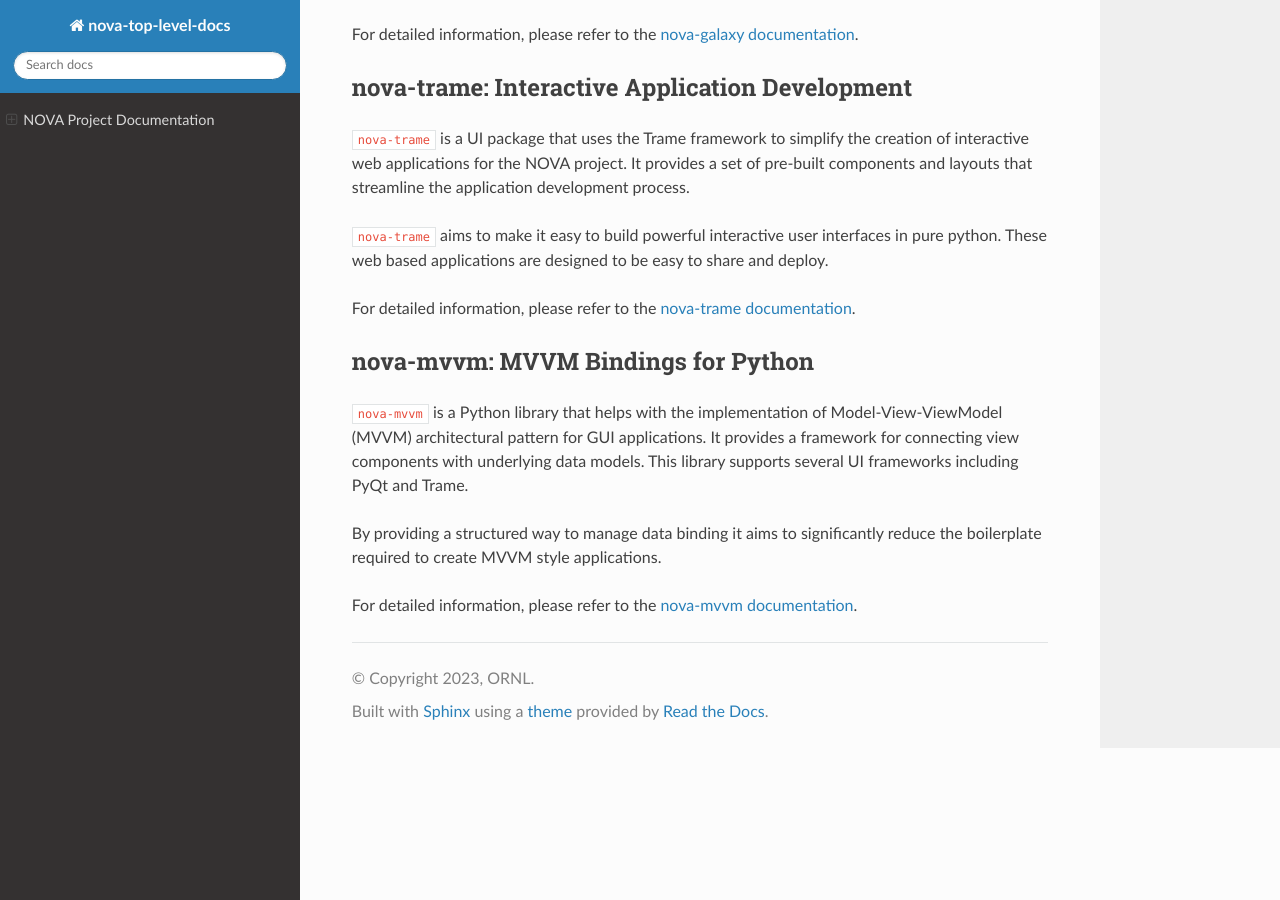
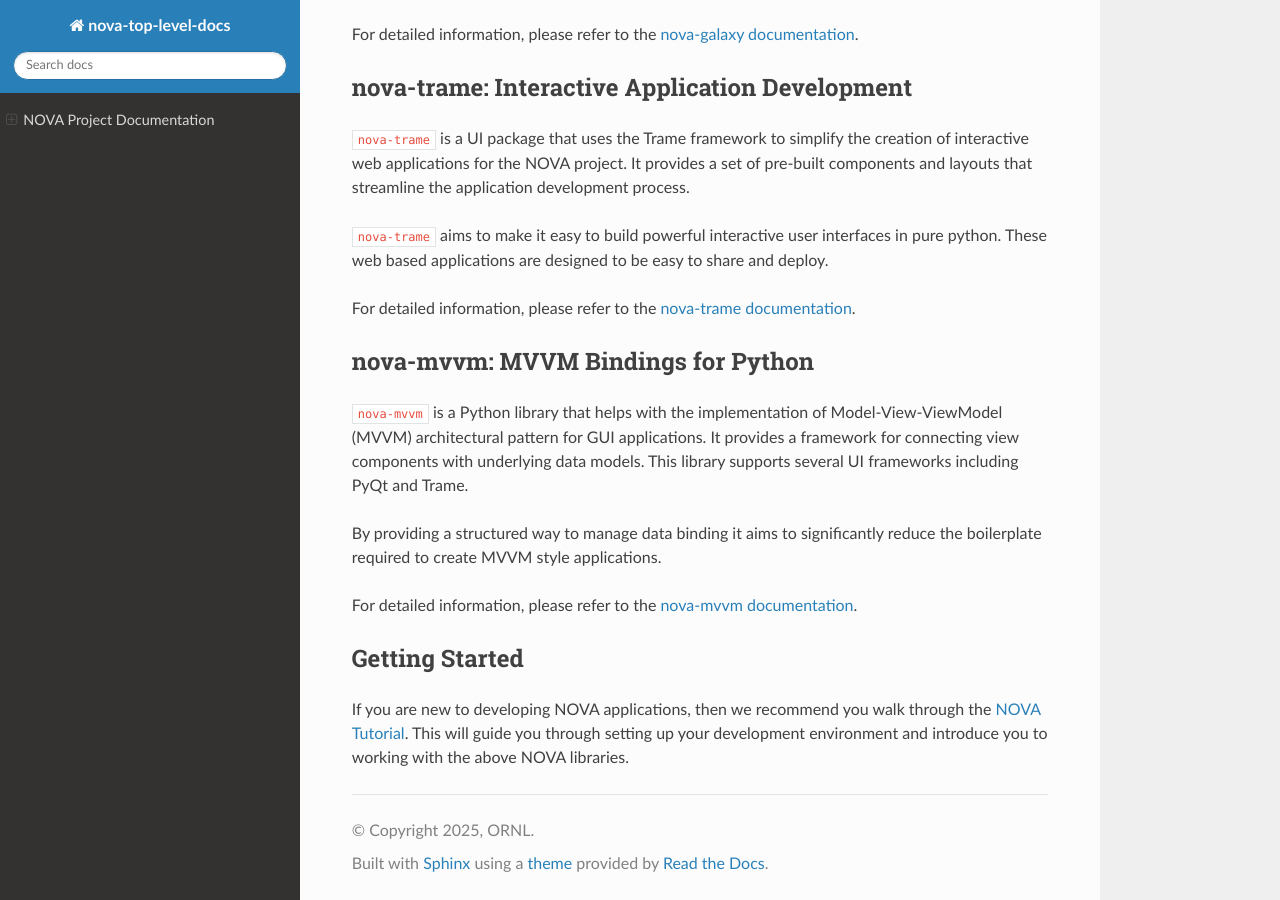
Before and after one commit to nova-model/nova-docs, a Sphinx documentation site: the page built from docs/index.rst, in a window 1280 px wide and 900 px high, scrolled down 754 px. Built offline with Sphinx 7.4.7 and the Read the Docs theme 3.1.0, drawn with Linux system fonts in a browser that asks for light colours.

Commit message:
Add a link to the tutorial

```diff
--- a/docs/conf.py
+++ b/docs/conf.py
@@ -3,7 +3,7 @@
 import tomli
 
 project = "nova-top-level-docs"
-copyright = "2023, ORNL"
+copyright = "2025, ORNL"
 author = "Andrew Ayres"
 with open("../pyproject.toml", "rb") as toml_file:
     toml_dict = tomli.load(toml_file)
--- a/docs/index.rst
+++ b/docs/index.rst
@@ -46,3 +46,8 @@ nova-mvvm: MVVM Bindings for Python
 By providing a structured way to manage data binding it aims to significantly reduce the boilerplate required to create MVVM style applications.
 
 For detailed information, please refer to the `nova-mvvm documentation <https://nova-application-development.readthedocs.io/projects/mvvm-lib/en/latest/>`_.
+
+Getting Started
+---------------
+
+If you are new to developing NOVA applications, then we recommend you walk through the `NOVA Tutorial <https://nova.ornl.gov/tutorial/>`_. This will guide you through setting up your development environment and introduce you to working with the above NOVA libraries.
```
